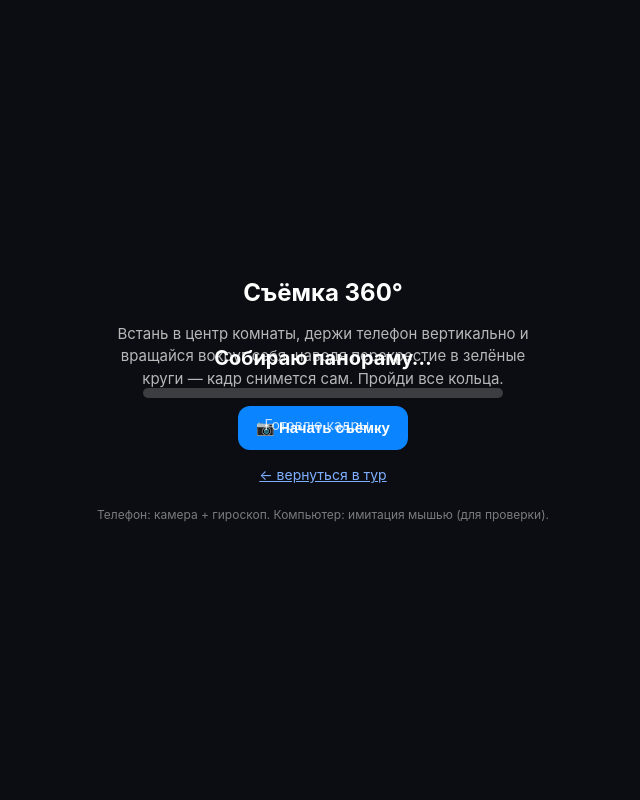
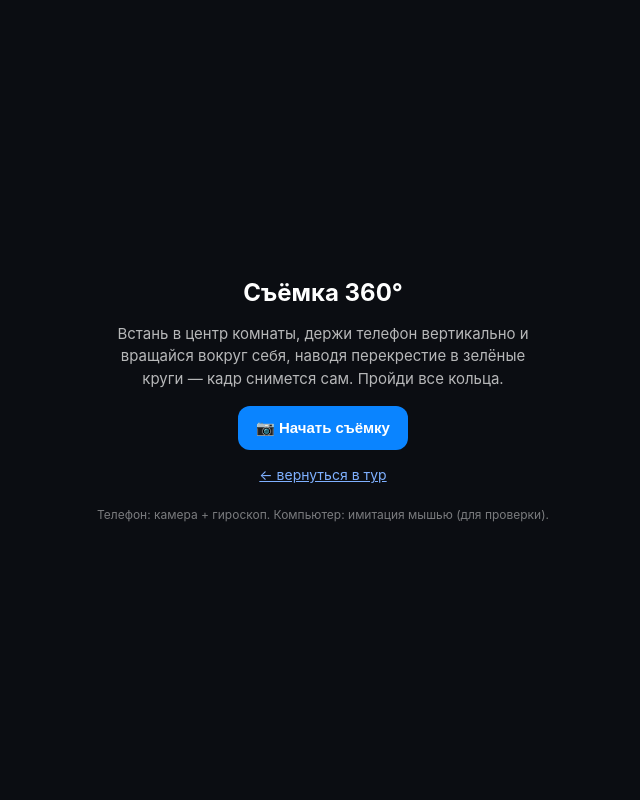
Before and after one commit to issatayski/360, a PHP site: page /capture.php?tour=1 in a window 1280 px wide. Shown: the whole page, without its empty margins (317-957 px from the left). Run offline with PHP 8.4, Linux system fonts and the light colour scheme; the visitor is signed in with stand-in values (Sample User, id 1); tables that the repository leaves empty hold one stand-in row (values such as "Sample post").

Commit message:
Фикс наложения экранов в capture.php (режим A)
#start/#build задавали display:flex по id, перебивая .screen{display:none},
из-за чего стартовый экран и экран сборки показывались одновременно. Теперь
flex включается только у активного экрана (#start.on, #build.on).

Co-Authored-By: Claude Opus 4.8 <noreply@anthropic.com>

```diff
--- a/public_html/capture.php
+++ b/public_html/capture.php
@@ -22,13 +22,16 @@ $token = csrf_token();
     font-family: -apple-system, Segoe UI, Roboto, sans-serif; touch-action: none; }
   .screen { position: absolute; inset: 0; display: none; }
   .screen.on { display: block; }
+  /* центрируемые экраны показываем flex-ом только когда активны (id+class > id,
+     иначе #start/#build с display:flex были бы видны всегда и накладывались) */
+  #start.on, #build.on { display: flex; }
   button { border: none; border-radius: 12px; padding: 13px 18px; font-size: 15px; font-weight: 600;
     background: rgba(255,255,255,.16); color: #fff; cursor: pointer; }
   button.primary { background: #0a84ff; } button.good { background: #34c759; }
   button:disabled { opacity: .4; cursor: default; }
   a.link { color: #7fb0ff; font-size: 14px; }
 
-  #start { display: flex; flex-direction: column; align-items: center; justify-content: center;
+  #start { flex-direction: column; align-items: center; justify-content: center;
     text-align: center; padding: 28px; gap: 16px; }
   #start h1 { font-size: 24px; } #start p { opacity: .7; max-width: 440px; line-height: 1.5; font-size: 15px; }
   #start .mode { font-size: 12px; opacity: .45; margin-top: 8px; }
@@ -56,7 +59,7 @@ $token = csrf_token();
   .flash { position: absolute; inset: 0; background: #fff; opacity: 0; pointer-events: none; }
   .flash.on { animation: fl .25s; } @keyframes fl { from { opacity: .8; } to { opacity: 0; } }
 
-  #build { display: flex; flex-direction: column; align-items: center; justify-content: center; padding: 28px; gap: 18px; text-align: center; }
+  #build { flex-direction: column; align-items: center; justify-content: center; padding: 28px; gap: 18px; text-align: center; }
   #build h2 { font-size: 20px; } #buildStatus { opacity: .75; font-size: 14px; min-height: 20px; }
   #pbar { width: 100%; max-width: 360px; height: 10px; border-radius: 5px; background: rgba(255,255,255,.2); overflow: hidden; }
   #pfill { height: 100%; width: 0; background: #0a84ff; transition: width .15s; }
```
